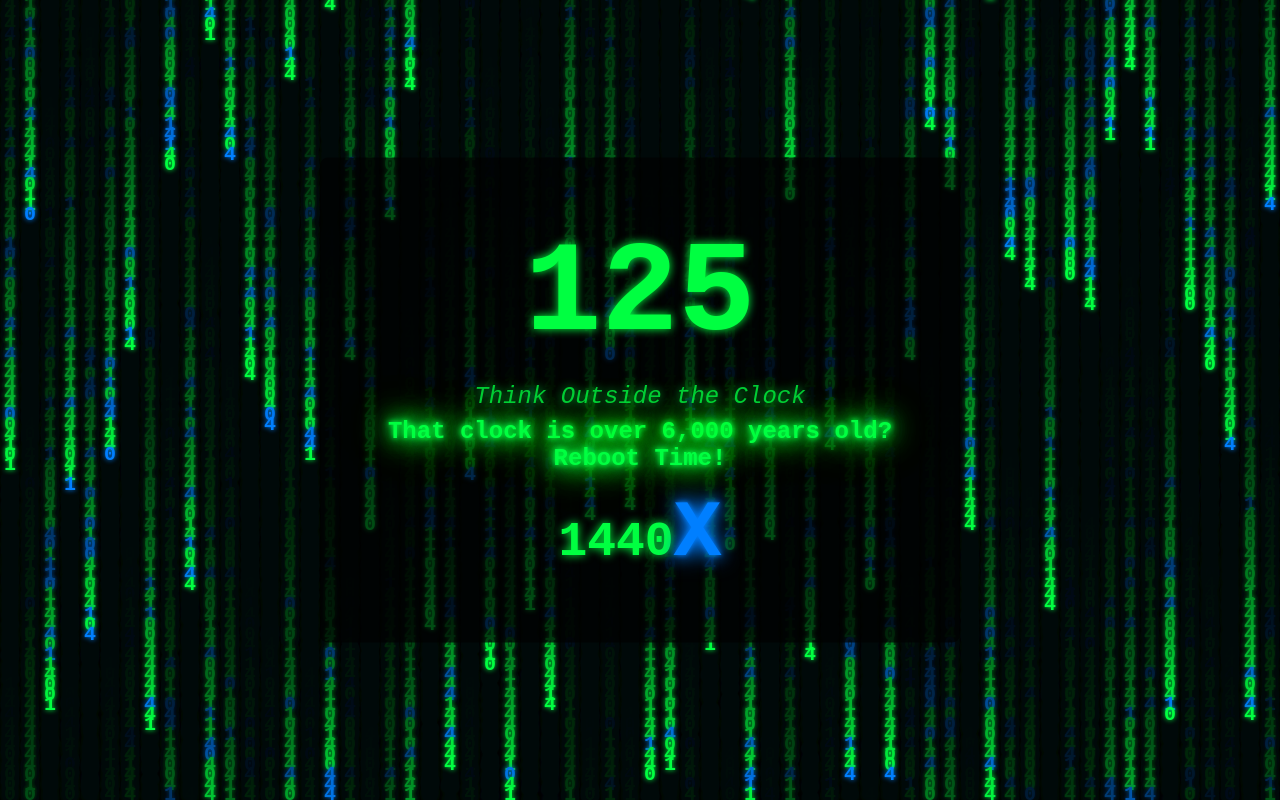
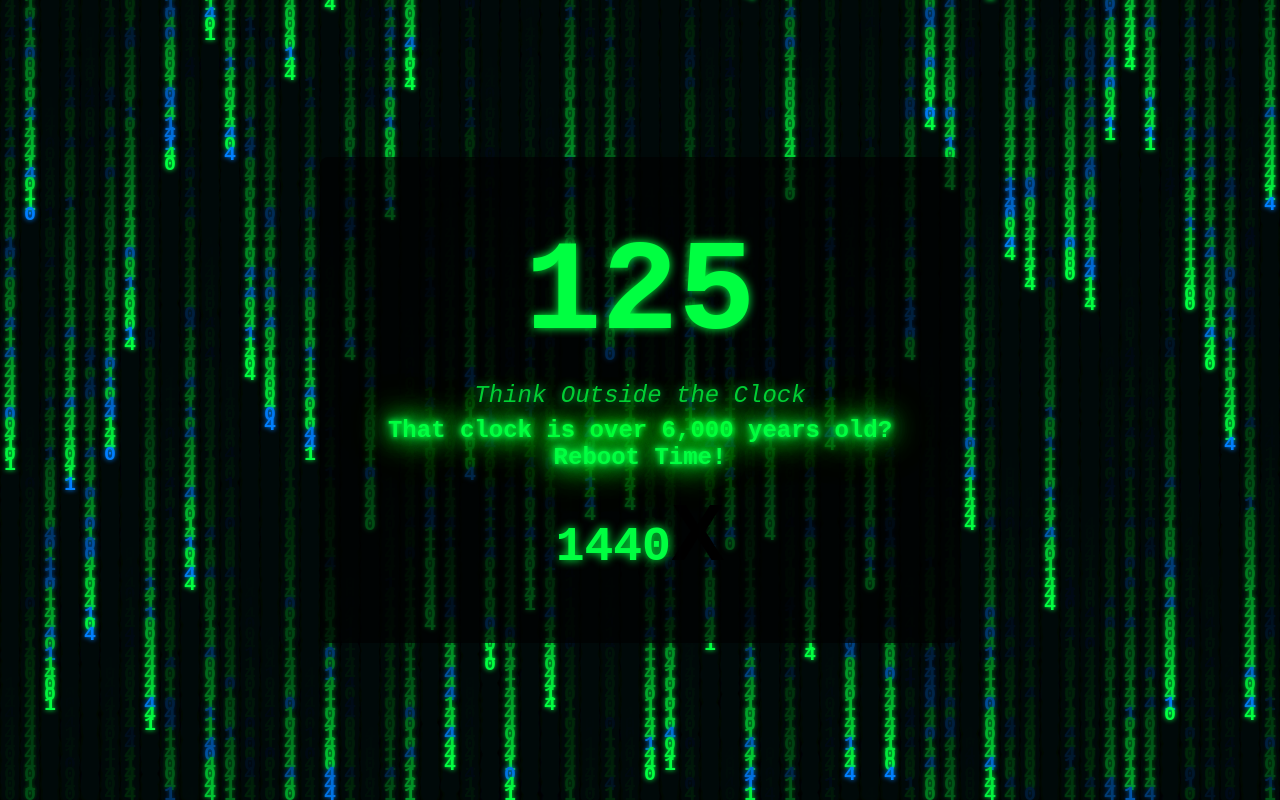
Before and after one commit to kmac1310/1440X-Calendar-2, a plain HTML site: page index.html in a window 1280 px wide. Drawn offline with Linux system fonts and the light colour scheme.

Commit message:
Update index.html

```diff
--- a/index.html
+++ b/index.html
@@ -68,12 +68,11 @@
         }
 
         .logo span.x {
+            font-family: 'Arial', sans-serif; /* Simple, modern font for "X" */
             font-size: 5rem; /* Larger font size for "X" */
-            color: #007FFF; /* Slightly different color for contrast */
-            text-shadow:
-                0 0 5px #007FFF,
-                0 0 15px #007FFF,
-                0 0 25px #007FFF;
+            color: #000000; /* Black color for "X" */
+            font-weight: bold;
+            text-shadow: none; /* No glow for the "X" */
         }
 
         @keyframes pulse {
```
